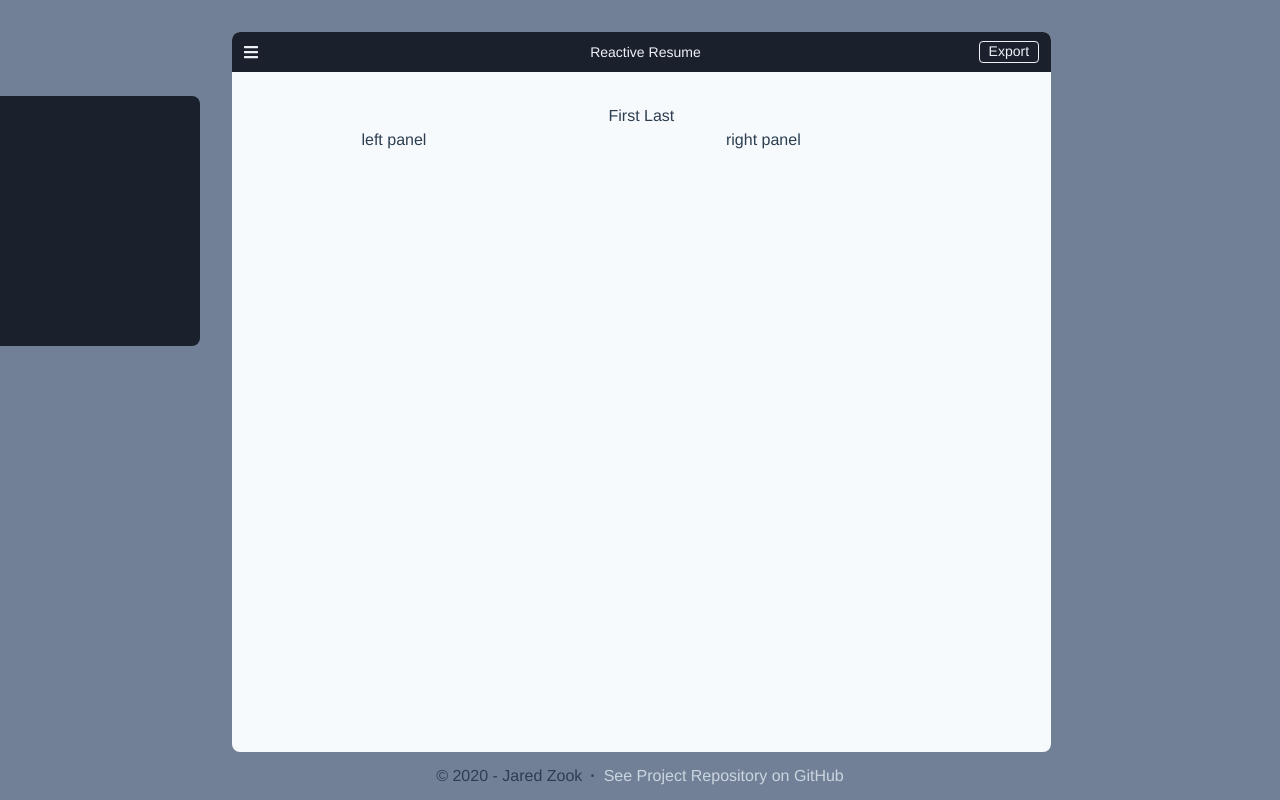
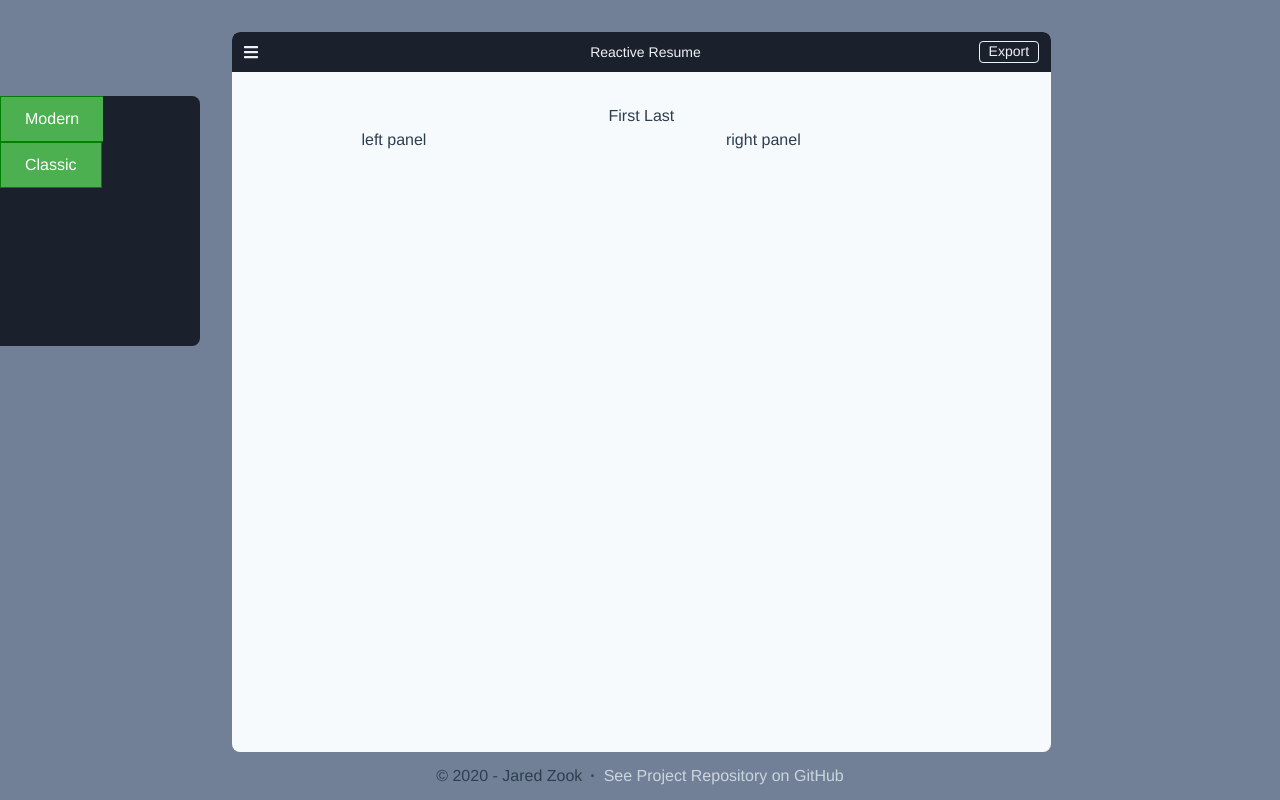
Before and after one commit to jtzook/generate-resume, a Vue app: page / in a window 1280 px wide. Both pictures are taken after a click on the element 411 px from the left and 52 px from the top of the page. Built offline with nearby package versions, Linux system fonts and the light colour scheme.

Commit message:
panel button group WIP

```diff
--- /dev/null
+++ b/src/components/generic/ButtonGroup.vue
@@ -0,0 +1,32 @@
+<template>
+  <div class="button-group">
+    <button>Modern</button>
+    <button>Classic</button>
+  </div>
+</template>
+
+<style lang="scss" scoped>
+.button-group button {
+  background-color: #4caf50; /* Green background */
+  border: 1px solid green; /* Green border */
+  color: white; /* White text */
+  padding: 10px 24px; /* Some padding */
+  cursor: pointer; /* Pointer/hand icon */
+  float: left; /* Float the buttons side by side */
+}
+
+.button-group button:not(:last-child) {
+  border-right: none; /* Prevent double borders */
+}
+
+.button-group button:hover {
+  background-color: #3e8e41;
+}
+
+// clear floats (clearfix hack)
+.button-group:after {
+  content: "";
+  clear: both;
+  display: table;
+}
+</style>
--- a/src/components/generic/Panel.vue
+++ b/src/components/generic/Panel.vue
@@ -1,14 +1,22 @@
 <template>
-  <div :class="['Panel', ...state.tailwind]"></div>
+  <div :class="['Panel', ...state.tailwind]">
+    <ButtonGroup />
+  </div>
 </template>
 
 <script>
+import ButtonGroup from "./ButtonGroup";
+
 export default {
   setup() {
     const state = {
       tailwind: ["w-full", "rounded-r-lg", "bg-gray-900"],
     };
     return { state };
+  },
+
+  components: {
+    ButtonGroup,
   },
 };
 </script>
```
